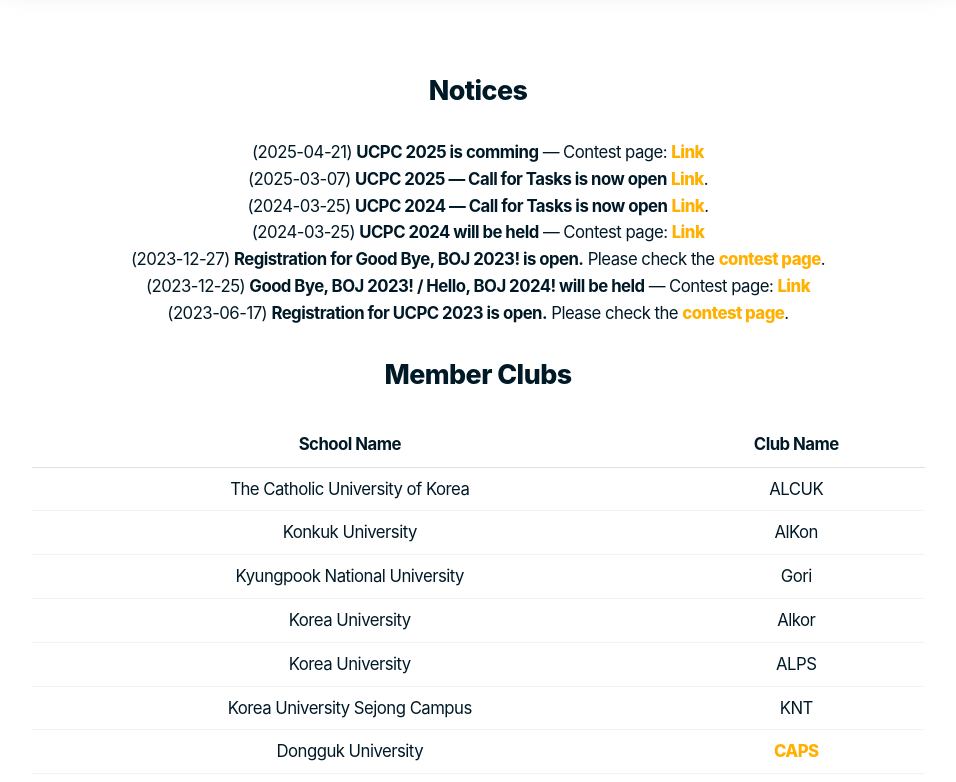
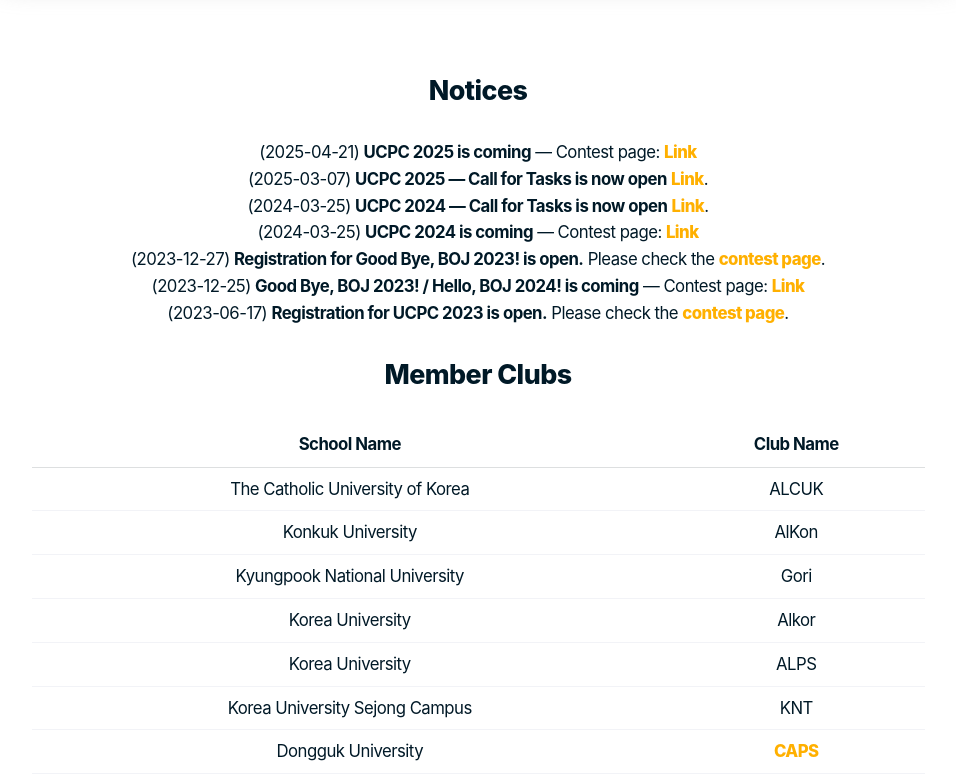
Before and after one commit to ucpcc/main, a Jekyll site: the page built from en/index.md, in a window 1280 px wide and 900 px high, scrolled down 951 px, cut to the strip 118-900 px from the top of the window. Shown: the whole strip, without its empty margins (162-1118 px from the left). Built offline with Jekyll 4.4.1, drawn with Linux system fonts in a browser that asks for light colours; some web fonts are replaced.

Commit message:
fix: 오타 수정 및 준휘 리뷰 반영

```diff
--- a/en/index.md
+++ b/en/index.md
@@ -10,12 +10,12 @@ permalink: /en/
 <!-- ## [2025 전대프연 세미나 신청하기](https://seminar.ucpc.me/){:target="_blank"} -->
 
 ## Notices
-- (2025-04-21) **UCPC 2025 is comming** — Contest page: [Link](https://2025.ucpc.me){:target="_blank"}
+- (2025-04-21) **UCPC 2025 is coming** — Contest page: [Link](https://2025.ucpc.me){:target="_blank"}
 - (2025-03-07) **UCPC 2025 — Call for Tasks is now open** [Link](https://2025.ucpc.me/tasks/){:target="_blank"}.
 - (2024-03-25) **UCPC 2024 — Call for Tasks is now open** [Link](https://2024.ucpc.me/tasks/){:target="_blank"}.
-- (2024-03-25) **UCPC 2024 will be held** — Contest page: [Link](https://2024.ucpc.me){:target="_blank"}
+- (2024-03-25) **UCPC 2024 is coming** — Contest page: [Link](https://2024.ucpc.me){:target="_blank"}
 - (2023-12-27) **Registration for Good Bye, BOJ 2023! is open.** Please check the [contest page](https://2023w.ucpc.me){:target="_blank"}.
-- (2023-12-25) **Good Bye, BOJ 2023! / Hello, BOJ 2024! will be held** — Contest page: [Link](https://2023w.ucpc.me/){:target="_blank"}
+- (2023-12-25) **Good Bye, BOJ 2023! / Hello, BOJ 2024! is coming** — Contest page: [Link](https://2023w.ucpc.me/){:target="_blank"}
 - (2023-06-17) **Registration for UCPC 2023 is open.** Please check the [contest page](https://2023.ucpc.me){:target="_blank"}.
 
 ## Member Clubs
```
